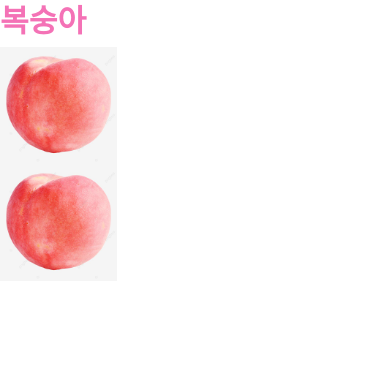
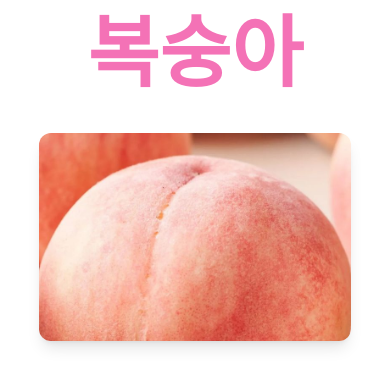
Before and after one commit to cocobabb/Images_animation, a React (Vite) app in the folder animation/: page / in a window 390 px wide. Shown: the top 386 px of the page. Built offline with nearby package versions, Linux system fonts and the light colour scheme.

Commit message:
[feat] Image Slider와 반응형

```diff
--- a/animation/src/App.jsx
+++ b/animation/src/App.jsx
@@ -1,36 +1,94 @@
-import { clamp, motion } from "framer-motion";
+import { motion } from "framer-motion";
+import { useEffect, useState } from "react";
 
 export default function App() {
+  const images = [
+    "/images/peach.jpg",
+    "/images/painting_waterful_peach.jpg",
+    "/images/real_peaches_photo.jpg",
+  ];
+
+  // [현재 이미지 인덱스, 방향] direction: 1=next, -1=prev
+  const [[currentIdx, direction], setCurrent] = useState([0, 0]);
+  const [isPaused, setIsPaused] = useState(false); // 슬라이드 멈춤 상태 저장
+
+  // 이전 이미지
+  const preSlide = () => {
+    setCurrent(([idx]) => [(idx - 1 + images.length) % images.length, -1]);
+  };
+
+  // 다음 이미지지
+  const nextSlide = () => {
+    setCurrent(([idx]) => [(idx + 1) % images.length, 1]);
+  };
+
+  // 자동 슬라이드
+  useEffect(() => {
+    if (isPaused) return; // 이미지 박스 위에 마우스 올라오면 자동 슬라이드 멈춤
+    const interval = setInterval(() => {
+      nextSlide();
+    }, 2000);
+    // interval 클리어 하지 않으면 2초 후 넘어가는게 아니라 계속 넘어감
+    return () => clearInterval(interval);
+  }, [currentIdx, isPaused]);
+
+  const getIndex = (move) =>
+    (currentIdx + move + images.length) % images.length;
+
+  // 클릭 위치에 따라 이전/다음 슬라이드 실행
+  const onImageClick = (e) => {
+    const rect = e.currentTarget.getBoundingClientRect();
+    const clickX = e.clientX; // 이미지 내부에서 클릭한 x좌표
+    const half = rect.width / 2;
+
+    if (clickX < half) {
+      // 왼쪽 영역 클릭
+      preSlide();
+    } else if (clickX > half) {
+      // 오른쪽 영역 클릭
+      nextSlide();
+    }
+  };
+
   return (
-    <section>
-      {/* CSS의 clamp함수
-        clamp(최소값, 유동값, 최대값)
-        최소값: 요소의 제일 작은 크기 설정
-        유동값: viewPort 너비의 설정% 크기 만큼 증가
-          ex) 2vw => 제일 작거나 큰 화면이 아닌 화면 크기이면 화면 너비의 2% 크기 만큼 증감
-        최대값: 요소의 제일 큰 크기 설정
+    <section className="flex flex-col items-center gap-4">
+      <h1 className="font-nanum text-[clamp(20vw,20vw,100px)] font-bold text-pink-400">
+        복숭아
+      </h1>
 
-        최소값, 최대값은 rem, px, vw 등으로 조절
-      */}
-      <motion.h1 className="font-nanum text-[clamp(1rem,8vw,5rem)] font-bold text-pink-400">
-        복숭아
-      </motion.h1>
+      {/* overflow-hidden으로 박스 범위 밖에 이미지는 hidden 처리 */}
+      <div
+        className="aspect-[3/2] w-[clamp(200px,80vw,700px)] overflow-hidden rounded-xl shadow-lg"
+        onMouseEnter={() => setIsPaused(true)} // 마우스가 이미지 박스 위에 올라오면 멈춤
+        onMouseLeave={() => setIsPaused(false)} // 마우스가 나가면 다시 자동 슬라이드
+      >
+        <motion.div
+          // flex로 3개의 이미지 한줄로 렌더링
+          className="flex"
+          // initial={{ x: "-100%" }}
+          // animate={{ x: direction > 0 ? "-200%" : "0%" }}
 
-      {/* Tailwind에서 clamp 적용*/}
-      <img
-        src="/images/peach.jpg"
-        alt="복숭아"
-        className="w-[clamp(5vw,30vw,100vw)]"
-      />
-
-      {/* 일반적인 CSS환경에서 clamp적용 */}
-      <img
-        src="/images/peach.jpg"
-        alt="복숭아"
-        style={{
-          width: "clamp(100px, 30vw, 400px)",
-        }}
-      />
+          initial={{ x: direction > 0 ? "0%" : "-200%" }} // 방향에 따라 시작 위치 지정
+          animate={{ x: "-100%" }} // 항상 가운데로 이동
+          transition={{ duration: 0.3 }}
+          key={currentIdx}
+          onClick={onImageClick}
+          style={{ cursor: "pointer" }}
+        >
+          {/* 이미지 배열의 인덱스로 3개의 이미지 태그 생성*/}
+          {[getIndex(-1), getIndex(0), getIndex(1)].map((idx, i) => {
+            return (
+              <img
+                key={i}
+                src={images[idx]}
+                // flex-shrink-0이 없다면, 부모 컨테이너보다 커질 때 자식 태그가 강제로 줄어들어서 찌그러질 수 있음
+                // 자식태그가 자기 너비만큼 정확히 자리를 차지
+                className="aspect-[3/2] w-full flex-shrink-0 object-cover"
+              />
+            );
+          })}
+        </motion.div>
+      </div>
     </section>
   );
 }
```
